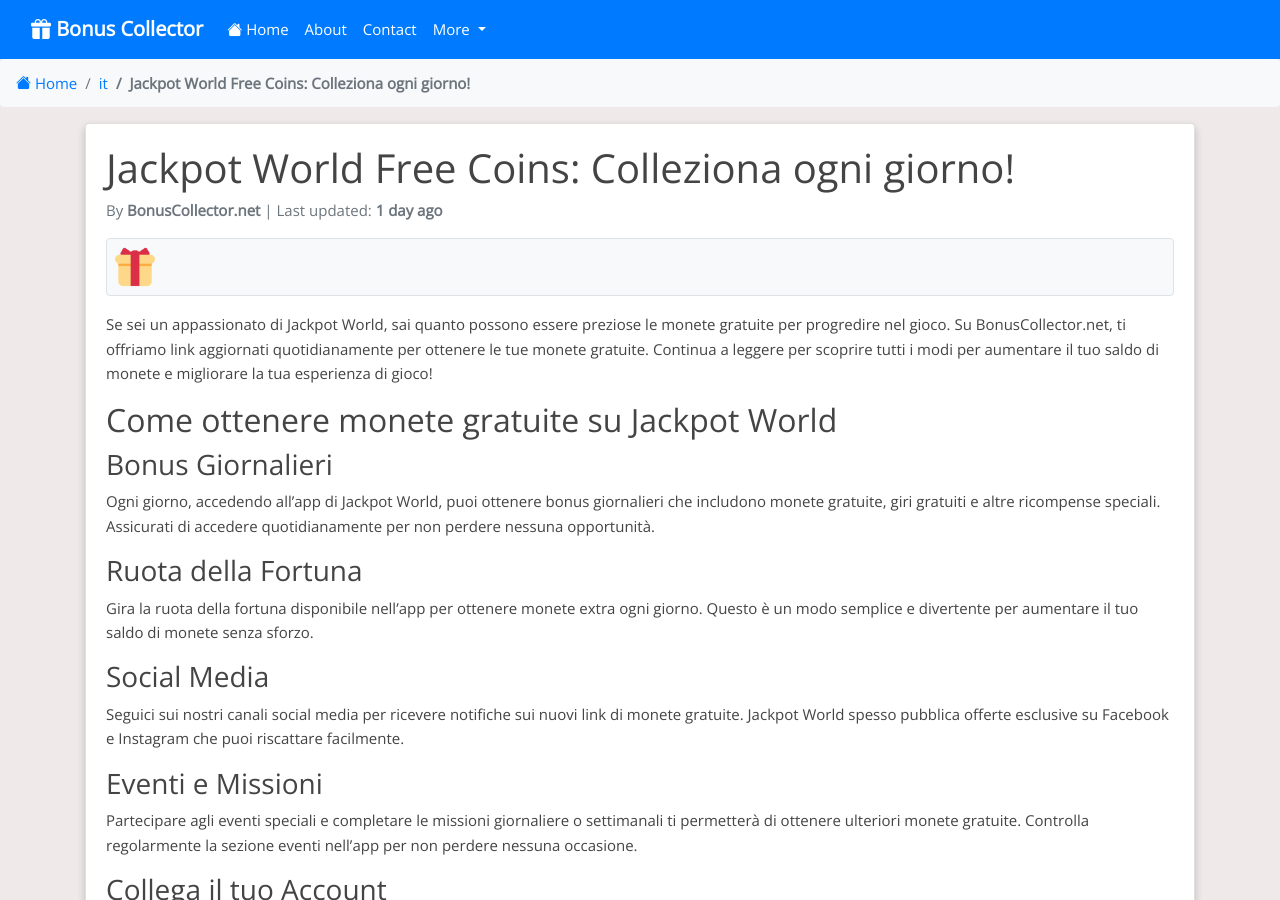
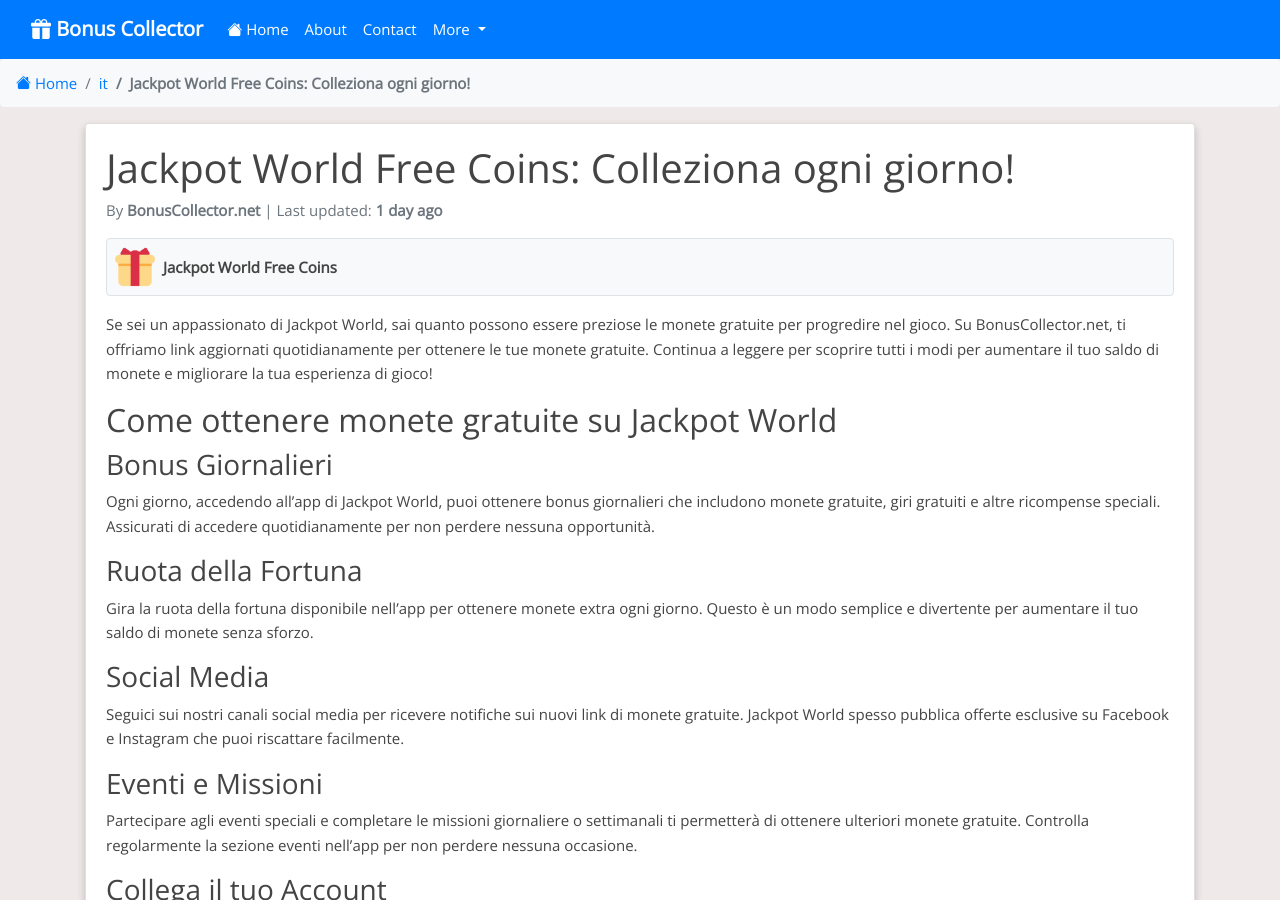
Before and after one commit to Prollad99/bs-net, a Jekyll site: the page built from it/_posts/2024-07-21-jackpot-world.md, in a window 1280 px wide and 900 px high. Built offline with Jekyll 4.4.1, drawn with Linux system fonts in a browser that asks for light colours; nearby versions of some CDN libraries; comment, search, counter and statistics services are not loaded.

Commit message:
Update 2024-07-21-jackpot-world.md

```diff
--- a/it/_posts/2024-07-21-jackpot-world.md
+++ b/it/_posts/2024-07-21-jackpot-world.md
@@ -9,6 +9,8 @@
 permalink: /it/jackpot-world-free-coins/
 image: /assets/images/jackpot-world.webp
 include_file: jackpot-world.html
+manifest: /manifests/it/jackpot-world.json
+app_name: "Jackpot World Free Coins"
 ---
 
 Se sei un appassionato di Jackpot World, sai quanto possono essere preziose le monete gratuite per progredire nel gioco. Su BonusCollector.net, ti offriamo link aggiornati quotidianamente per ottenere le tue monete gratuite. Continua a leggere per scoprire tutti i modi per aumentare il tuo saldo di monete e migliorare la tua esperienza di gioco!
```
